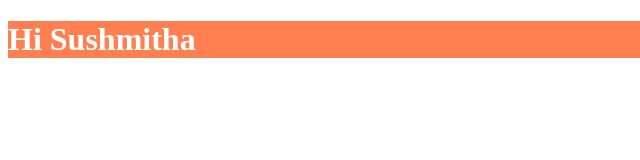
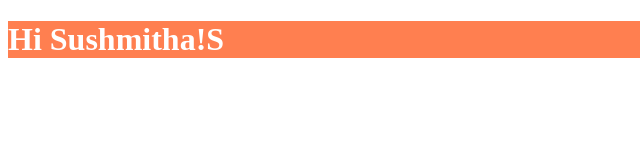
Before and after one commit to sushmitha3097/namaste-react1, a plain HTML site: page index.html in a window 1280 px wide. Shown: the full height of the page, 0-640 px from the left. Drawn offline with Linux system fonts and the light colour scheme.

Commit message:
first commit

```diff
--- a/index.html
+++ b/index.html
@@ -8,7 +8,7 @@
 </head>
 <body>
     <div id="header">
-        <h1>Hi Sushmitha</h1>
+        <h1>Hi Sushmitha!S</h1>
     </div>
     <script src="./App.js"></script>
 </body>
```
